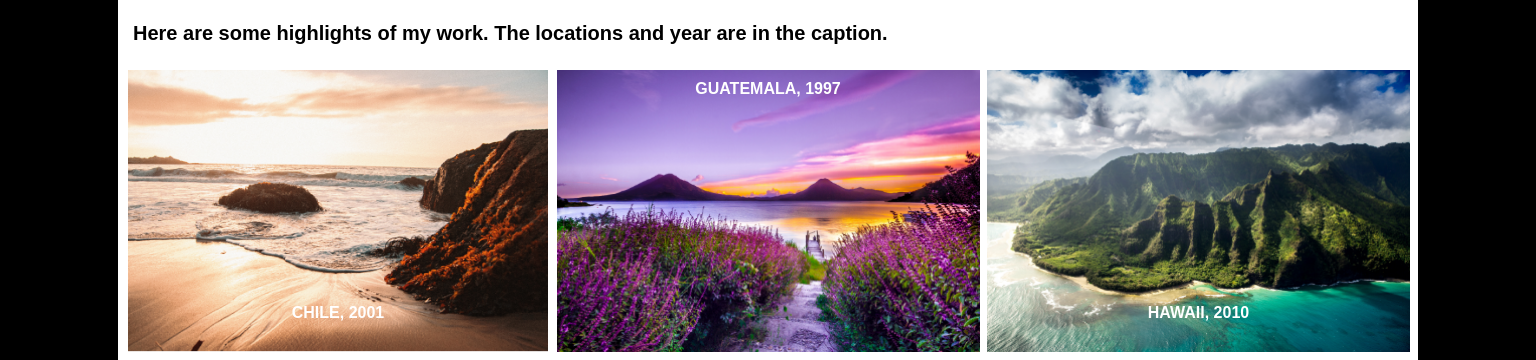
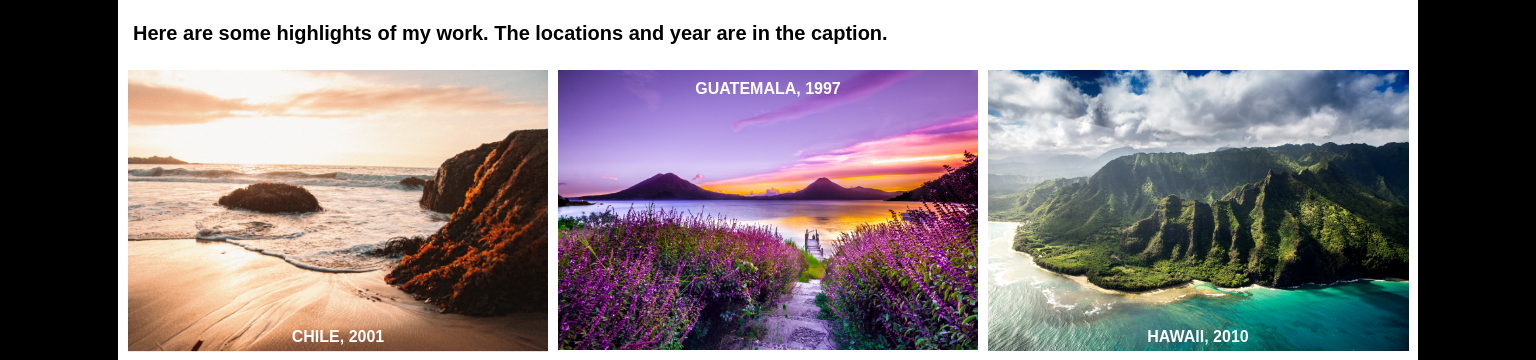
Before and after one commit to krhuffman/photogallery, a plain HTML site: page index.html in a window 1536 px wide. Shown: the part 377-737 px from the top of the page. Drawn offline with Linux system fonts and the light colour scheme.

Commit message:
screen size changes
had to redo some styling on 880 screen

```diff
--- a/designs.css
+++ b/designs.css
@@ -85,7 +85,7 @@ body {
 
     .bottom {
         position: absolute;
-        bottom: 30px;
+        bottom: 10px;
     }
 
     .white span {
@@ -248,6 +248,7 @@ body {
     #gallery section {
         margin: 5px;
         position: relative;
+        display: inline;
     }
 
     .top {
@@ -257,7 +258,7 @@ body {
 
     .bottom {
         position: absolute;
-        bottom: 30px;
+        bottom: 10px;
     }
 
     .xbot {
@@ -293,7 +294,6 @@ body {
     }
 
     form {
-
         display: flex;
         flex-direction: column;
         align-items: center;
@@ -433,7 +433,7 @@ body {
 
         .bottom {
             position: absolute;
-            bottom: 30px;
+            bottom: 10px;
         }
 
         .white span {
```
